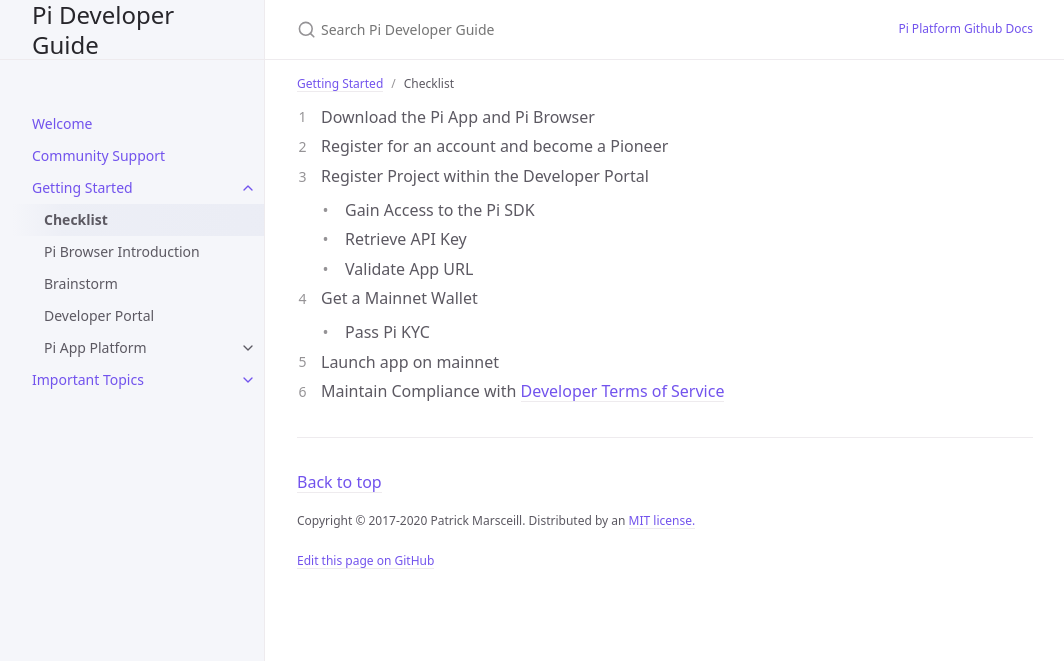
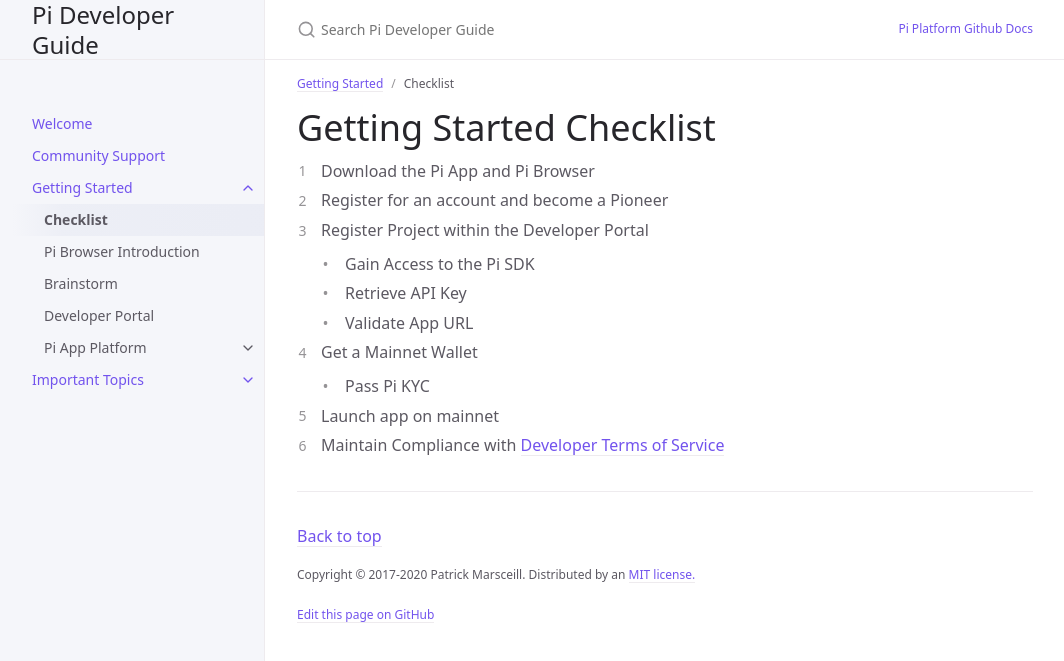
Before and after one commit to CryptoGing/Guide, a Jekyll site: the page built from docs/gettingStarted/gettingStartedChecklist.md, in a window 1280 px wide. Shown: the top 661 px of the page, without its empty margins (107-1171 px from the left). Built offline with Jekyll 4.4.1, drawn with Linux system fonts in a browser that asks for light colours.

Commit message:
Adjust Image, set Title checklist

```diff
--- a/docs/gettingStarted/gettingStartedChecklist.md
+++ b/docs/gettingStarted/gettingStartedChecklist.md
@@ -4,6 +4,9 @@
 parent: "Getting Started"
 nav_order: 2
 ---
+
+# Getting Started Checklist
+{: .no_toc }
 
 1. Download the Pi App and Pi Browser
 2. Register for an account and become a Pioneer
```
Also changed, not shown: docs/importantTopics/paymentFlow/piPaymentFlow.md (+1 -1 lines).
